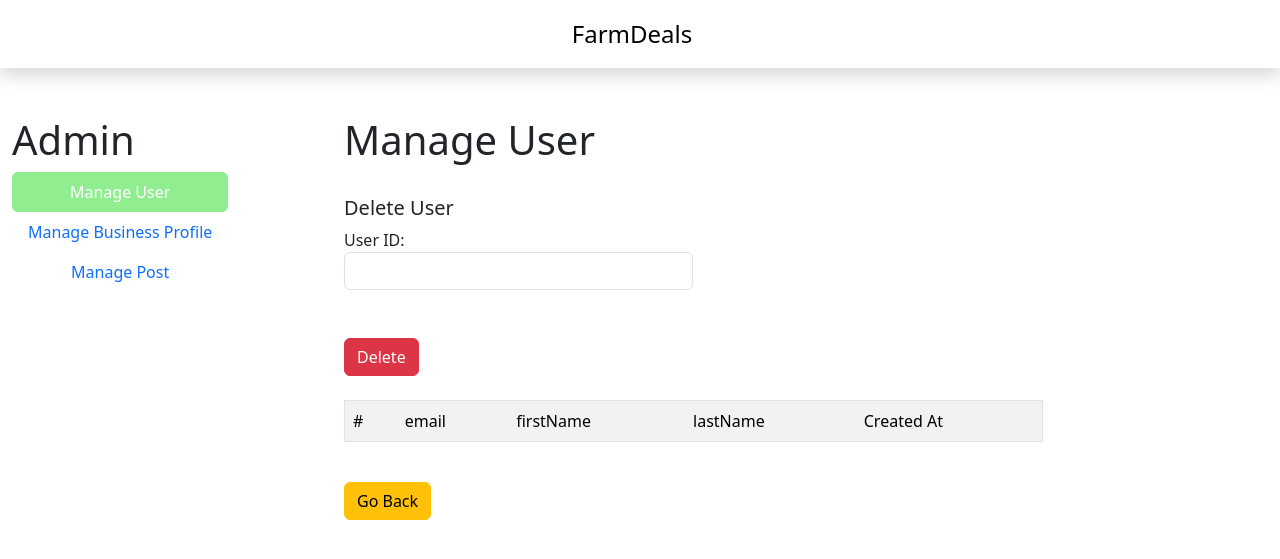
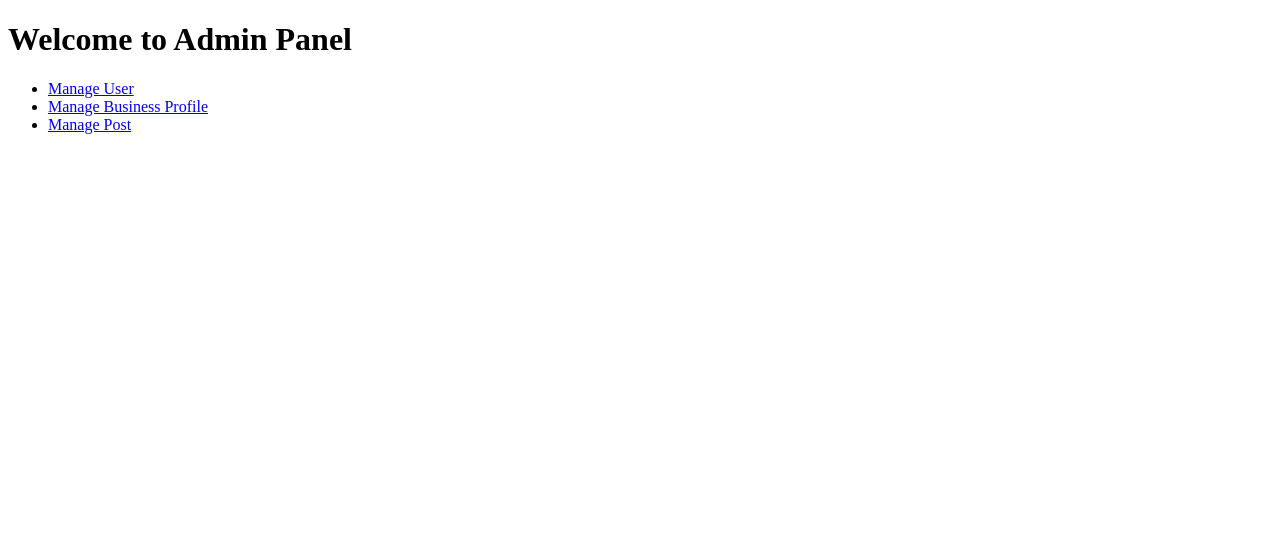
Before and after one commit to SeannyBoyyy/AppDev, a PHP site: page /AdminModule/index.php in a window 1280 px wide. Shown: the top 559 px of the page. Run offline with PHP 8.4, Linux system fonts and the light colour scheme; data that the repository does not hold is empty.

Commit message:
admin-module

```diff
--- a/AppDev_test/AdminModule/index.php
+++ b/AppDev_test/AdminModule/index.php
@@ -1,61 +1,16 @@
-<?php
-    include('../config/connectDb.php');
-    include('../navbars/profilepage-nav.php');
-
-    // Check if form is submitted
-    if ($_SERVER["REQUEST_METHOD"] == "POST") {
-    // Process form data
-    $userId = $_POST['user_id'];
-
-    // Delete user from business_profile table
-    $sql = "DELETE FROM business_profile WHERE id = $userId";
-
-    if ($conn->query($sql) === TRUE) {
-        echo "User deleted successfully";
-    } else {
-        echo "Error deleting user: " . $conn->error;
-    }
-}
-?>
-
-
+<!DOCTYPE html>
+<html lang="en">
+<head>
+    <meta charset="UTF-8">
+    <meta name="viewport" content="width=device-width, initial-scale=1.0">
+    <title>Admin Panel</title>
+</head>
 <body>
-
-    <div class="container-fluid">
-        <div class="row">
-            <div class="col-3 mt-5">
-                <H1>Admin</H1>
-                <div class="d-flex align-items-start">
-                    <div class="nav flex-column nav-pills me-3" id="v-pills-tab" role="tablist" aria-orientation="vertical">
-                        <button class="nav-link active" id="v-pills-home-tab" data-bs-toggle="pill" data-bs-target="#v-pills-home" type="button" role="tab" aria-controls="v-pills-home" aria-selected="true">Manage User</button>
-                        <button class="nav-link" id="v-pills-profile-tab" data-bs-toggle="pill" data-bs-target="#v-pills-profile" type="button" role="tab" aria-controls="v-pills-profile" aria-selected="false">Manage Business Profile</button>
-                        <button class="nav-link" id="v-pills-messages-tab" data-bs-toggle="pill" data-bs-target="#v-pills-messages" type="button" role="tab" aria-controls="v-pills-messages" aria-selected="false">Manage Post</button>
-                    </div>
-                </div>
-            </div>
-            <div class="col-7 mt-5">
-                <div class="tab-content" id="v-pills-tabContent">
-                    <div class="tab-pane fade show active" id="v-pills-home" role="tabpanel" aria-labelledby="v-pills-home-tab" tabindex="0">
-                        <?php
-                            include('manage_user.php');
-                        ?>
-                    </div>
-                    <div class="tab-pane fade" id="v-pills-profile" role="tabpanel" aria-labelledby="v-pills-profile-tab" tabindex="0">
-                        <?php
-                            include('manage_business_profile.php');
-                        ?>
-                    </div>
-                    <div class="tab-pane fade" id="v-pills-messages" role="tabpanel" aria-labelledby="v-pills-messages-tab" tabindex="0">
-                        <?php
-                            include('manage_post.php');
-                        ?>
-                    </div>
-                </div>
-            </div>
-        </div>
-    </div>
-
-    <script src="https://cdn.jsdelivr.net/npm/bootstrap@5.3.3/dist/js/bootstrap.bundle.min.js" integrity="sha384-YvpcrYf0tY3lHB60NNkmXc5s9fDVZLESaAA55NDzOxhy9GkcIdslK1eN7N6jIeHz" crossorigin="anonymous"></script>
+    <h1>Welcome to Admin Panel</h1>
+    <ul>
+        <li><a href="manage_user.php">Manage User</a></li>
+        <li><a href="manage_business_profile.php">Manage Business Profile</a></li>
+        <li><a href="manage_post.php">Manage Post</a></li>
+    </ul>
 </body>
-
 </html>
--- a/AppDev_test/AdminModule/manage_business_profile.php
+++ b/AppDev_test/AdminModule/manage_business_profile.php
@@ -1,3 +1,28 @@
+<?php
+// Connect to your database
+include('../config/connectDb.php');
+include('../navbars/profilepage-nav.php');
+
+// Check if form is submitted
+if ($_SERVER["REQUEST_METHOD"] == "POST") {
+    // Process form data
+    $userId = $_POST['user_id'];
+
+    // Delete dependent records from posting_module table first
+    $deletePostingModuleSql = "DELETE FROM posting_module WHERE posted_by = $userId";
+    if ($conn->query($deletePostingModuleSql) === TRUE) {
+        // Delete user from business_profile table
+        $deleteUserSql = "DELETE FROM business_profile WHERE id = $userId";
+        if ($conn->query($deleteUserSql) === TRUE) {
+            echo "User deleted successfully";
+        } else {
+            echo "Error deleting user: " . $conn->error;
+        }
+    } else {
+        echo "Error deleting dependent records: " . $conn->error;
+    }
+}
+?>
 
 <!DOCTYPE html>
 <html lang="en">
@@ -13,14 +38,13 @@
             <br>
             <h5>Delete Business Profile</h5>
                 <form method="post" action="<?php echo htmlspecialchars($_SERVER["PHP_SELF"]);?>">
-                    User ID: <input class="form-control w-50" type="text" name="user_id"><br><br>
+                    User ID: <input type="text" name="user_id"><br><br>
                     <input type="submit" value="Delete">
                 </form>
             <br>
 
-
             <!-- Display Table -->
-            <table border="1" cellspacing="0" cellpadding="10" class="table table-striped">
+            <table border="1" cellspacing="0" cellpadding="10">
             <tr>
                 <th>ID</th>
                 <th>Owner</th>
@@ -45,12 +69,11 @@
             <br>
             <a class="btn btn-warning" href="index.php">Go Back</a>
         </div>
-
     </div>
-
 
 </body>
 </html>
 
 <?php
+$conn->close();
 ?>
--- a/AppDev_test/AdminModule/manage_user.php
+++ b/AppDev_test/AdminModule/manage_user.php
@@ -1,26 +1,57 @@
+<?php
+include('../config/connectDb.php');
+include('../navbars/profilepage-nav.php');
+
+// Check if form is submitted
+if ($_SERVER["REQUEST_METHOD"] == "POST") {
+    // Process form data
+    $userId = $_POST['user_id'];
+
+    // Delete dependent records from posting_module table first
+    $deletePostingModuleSql = "DELETE FROM posting_module WHERE posted_by IN (SELECT id FROM business_profile WHERE owner = $userId)";
+    if ($conn->query($deletePostingModuleSql) === TRUE) {
+        // Delete user from business_profile table
+        $deleteBusinessProfileSql = "DELETE FROM business_profile WHERE owner = $userId";
+        if ($conn->query($deleteBusinessProfileSql) === TRUE) {
+            // Now delete user from user_accounts table
+            $deleteUserSql = "DELETE FROM user_accounts WHERE id = $userId";
+            if ($conn->query($deleteUserSql) === TRUE) {
+                echo "User deleted successfully";
+            } else {
+                echo "Error deleting user: " . $conn->error;
+            }
+        } else {
+            echo "Error deleting business profile: " . $conn->error;
+        }
+    } else {
+        echo "Error deleting dependent records: " . $conn->error;
+    }
+}
+
+
+?>
 
 <!DOCTYPE html>
 <html lang="en">
 <head>
     <meta charset="UTF-8">
     <meta name="viewport" content="width=device-width, initial-scale=1.0">
-    <title>Data</title>
+    <title>Delete User</title>
 </head>
-
 <body>
     <div class="middle">
         <div class="container">
             <h1>Manage User</h1>
             <br>
             <h5>Delete User</h5>
-                <form method="post" action="<?php echo htmlspecialchars($_SERVER["PHP_SELF"]);?>">
-                    User ID: <input class="form-control w-50" type="text" name="user_id"><br><br>
-                    <input type="submit" value="Delete" class="btn btn-danger">
-                </form>
+            <form method="post" action="<?php echo htmlspecialchars($_SERVER["PHP_SELF"]);?>">
+                User ID: <input type="text" name="user_id"><br><br>
+                <input type="submit" value="Delete">
+            </form>
             <br>
 
             <!-- Display Table -->
-            <table border="1" cellspacing="0" cellpadding="10" class="table table-striped">
+            <table border="1" cellspacing="0" cellpadding="10">
                 <tr>
                     <td>#</td>
                     <td>email</td>
@@ -44,9 +75,8 @@
                 <?php endforeach; ?>
             </table>
             <br>
-            <a class="btn btn-warning" href="index.php">Go Back</a>
+            </div>
         </div>
-    </div>
-
+    <a href="index.php">Go Back</a>
 </body>
 </html>
--- a/AppDev_test/navbars/viewer-homepage.php
+++ b/AppDev_test/navbars/viewer-homepage.php
@@ -17,8 +17,8 @@
           <div class="navbar-nav">
             <a class="nav-link" aria-current="page" href="#">Farm</a>
             <a class="nav-link" aria-current="page" href="#">Products</a>
-            <a class="nav-link"  aria-current="page" href="./login-page.php">Log In</a>
-            <a class="nav-link" aria-current="page" href="./register-page.php">Register</a>
+            <a class="nav-link"  aria-current="page" href="accpages/login-page.php">Log In</a>
+            <a class="nav-link" aria-current="page" href="accpages/register-page.php">Register</a>
           </div>
         </div>
       </div>
```
